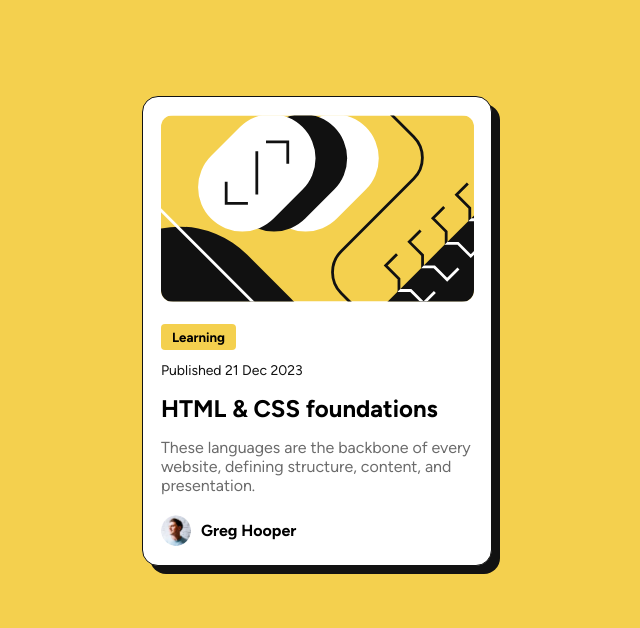
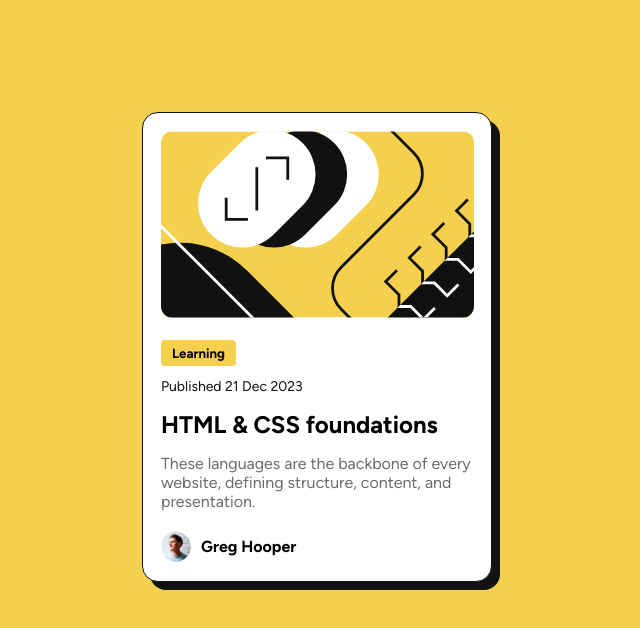
Before and after one commit to MH-SunShine/Frontend-mentor--Blog-Preview-Card, a plain HTML site: page index.html in a window 1280 px wide. Shown: the whole page, without its empty margins (323-963 px from the left). Drawn offline with Linux system fonts and the light colour scheme.

Commit message:
Update style.css

```diff
--- a/style.css
+++ b/style.css
@@ -36,7 +36,7 @@ body{
     background-color: var(--white);
     border-radius: 1rem;
     box-shadow: 8px 8px var(--grey-950);
-    margin-top: 6rem;
+    margin-top: 7rem;
     border: var(--grey-950) solid thin;
 }
 
```
